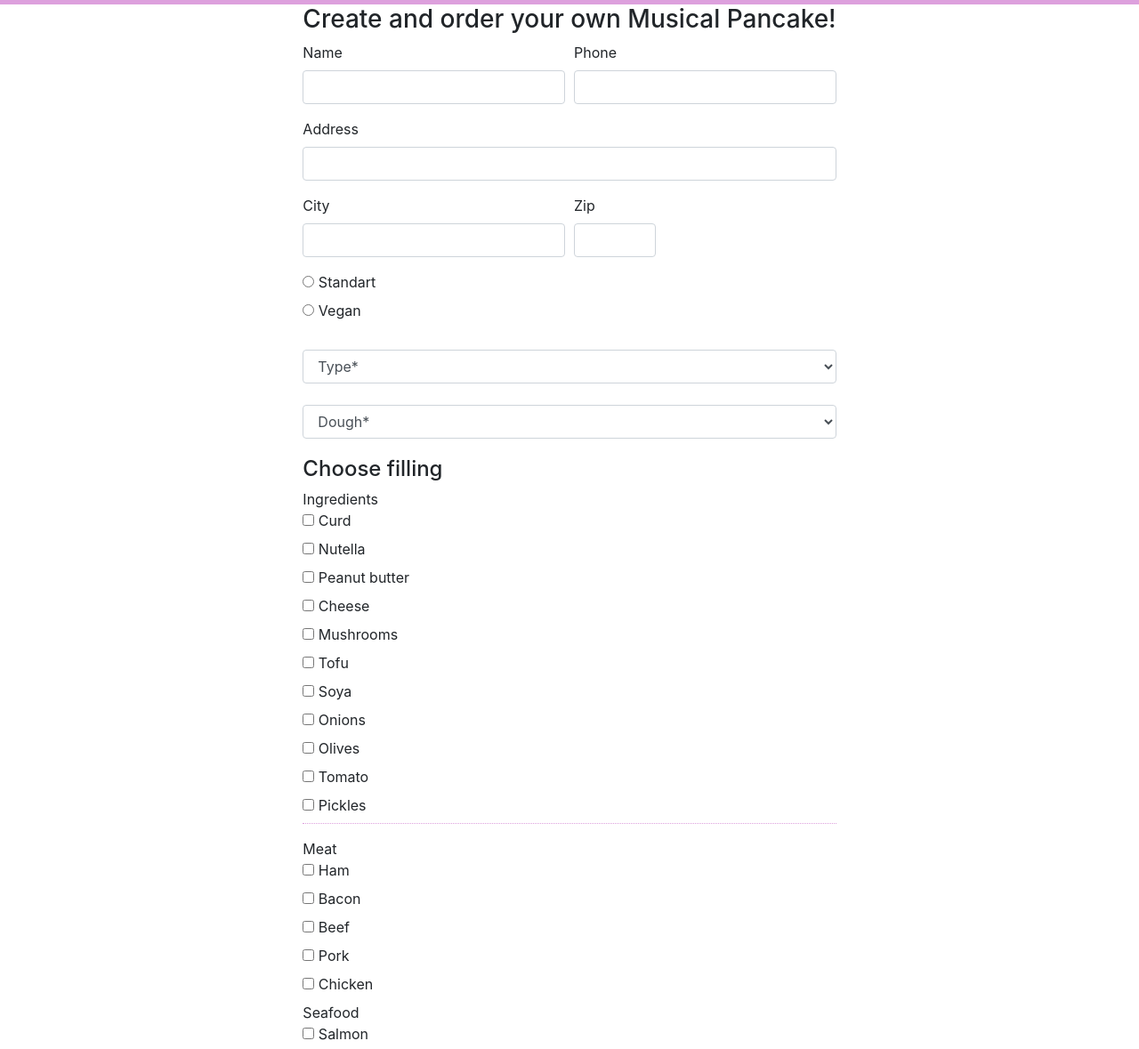
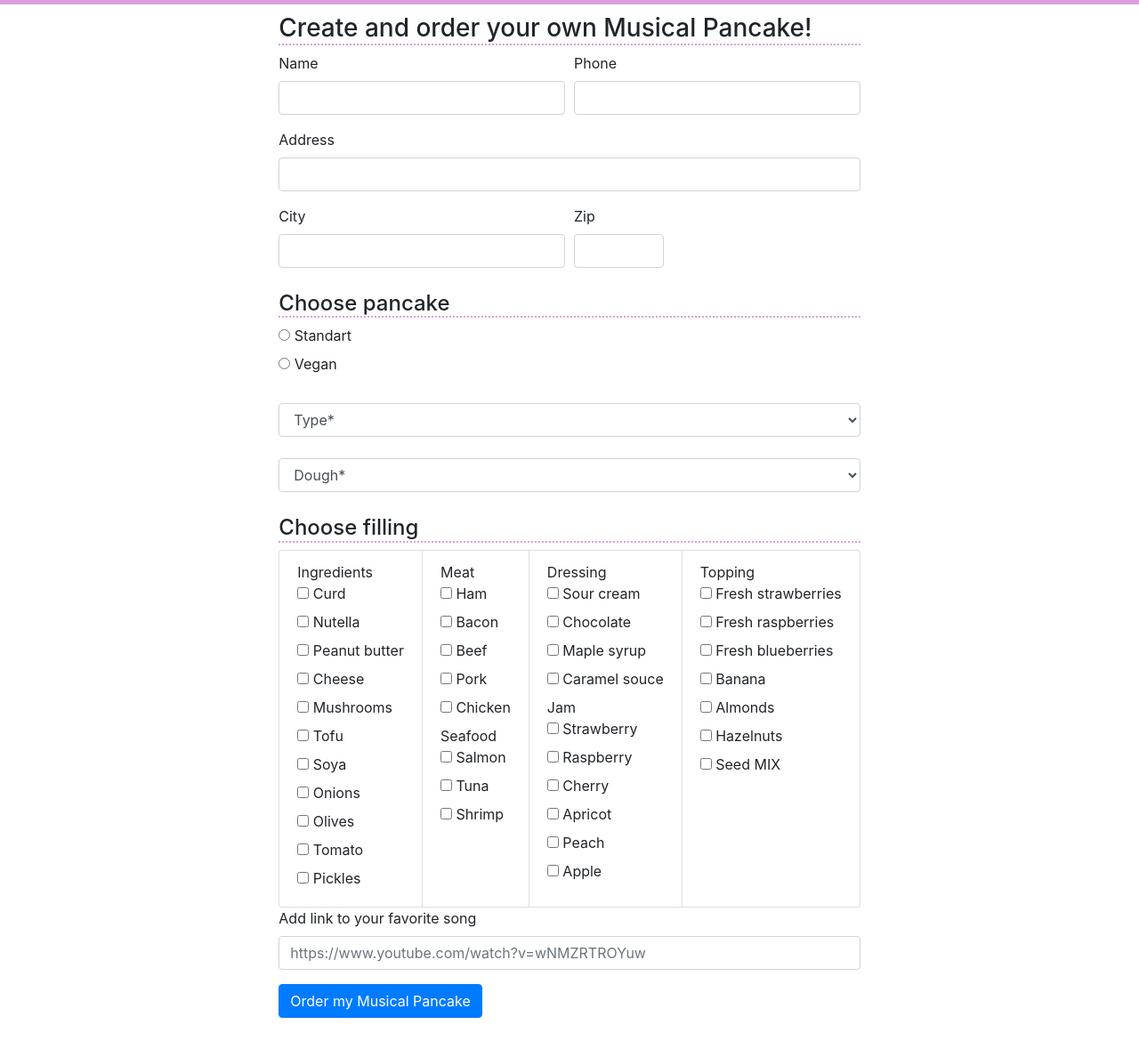
Before and after one commit to ievjun/musical-pancake, a plain HTML site: page order.html in a window 1280 px wide. Shown: the part 51-1230 px from the top of the page at 89% size. Drawn offline with nearby package versions, Linux system fonts and the light colour scheme.

Commit message:
style changes

```diff
--- a/order.html
+++ b/order.html
@@ -47,7 +47,7 @@
     <section class="container">
         <div class="row" id="order-form">
             <div>
-                <h3>Create and order your own Musical Pancake!</h3>
+                <h3 id="order">Create and order your own Musical Pancake!</h3>
                 <div>
                     <form>
                         <div class="form-row">
@@ -75,6 +75,7 @@
                             </div>
                         </div>
                         <div class="form-group">
+                            <h4 id="choose-pancake">Choose pancake</h4>
                             <div>
                                 <input type="radio" name="" id="">
                                 <label for="">Standart</label>
@@ -105,9 +106,13 @@
                                     <option>Quinoa</option>
                                 </select>
                             </div>
-                            <div class="form-group" id="fill-pancake-form">
-                                <h4>Choose filling</h4>
-                                <div>
+                        </div>
+                            <div class="form-group">
+                                <h4 id="choose-filling">Choose filling</h4>
+                                <ul class="list-group list-group-horizontal">
+                                    <li class="list-group-item">
+                                        <div class="ingredients">
+                                            <div >
                                                 <span>Ingredients</span>
                                             </div>
                                                     <div>
@@ -155,6 +160,9 @@
                                                         <label for="">Pickles</label>
                                                     </div>
                                                  </div>
+                                    </li>
+
+                                    <li class="list-group-item">
                                             <div>
                                                 <span>Meat</span>
                                                 <div>
@@ -177,7 +185,6 @@
                                                     <input type="checkbox" name="ingredient" id="">
                                                     <label for="">Chicken</label>
                                                 </div>
-                                    </div>
                                             <div>
                                                 <span>Seafood</span>
                                                 <div>
@@ -193,7 +200,8 @@
                                                     <label for="">Shrimp</label>
                                                 </div>
                                             </div>
-
+                                    </li>
+                                    <li class="list-group-item">
                                         <div>
                                             <span>Dressing</span>
                                             <div>
@@ -241,6 +249,8 @@
                                                 <label for="">Apple</label>
                                             </div>
                                         </div>
+                                    </li>
+                                    <li class="list-group-item">
                                         <div>
                                             <span>Topping</span>
                                             <div>
@@ -271,14 +281,15 @@
                                                 <input type="checkbox" name="ingredient" id="">
                                                 <label for="">Seed MIX</label>
                                             </div>
-                                    </div>
+                                    </li>
+                                </ul>
                                     <div class="form-group">
                                         <label for="inputAddress">Add link to your favorite song</label>
                                         <input type="text" class="form-control" id="inputAddress" placeholder="https://www.youtube.com/watch?v=wNMZRTROYuw">
                                     </div>
                                 </div>
                             </div>
-                            <button type="submit" class="btn btn-primary">Order my Musical Pancake</button>
+                            <button type="submit" class="btn btn-primary form-group">Order my Musical Pancake</button>
                         </form>
                     </div>
                             </div>
--- a/style.css
+++ b/style.css
@@ -57,8 +57,28 @@ footer {
     justify-content: center;
 }
 
-#fill-pancake-form {
-    padding-top: 20px;
-    border-bottom: 1px plum solid;
+#order {
+    padding-top: 10px;
+    border-bottom: 2px plum solid;
     border-bottom-style: dotted;
 }
+
+#choose-pancake {
+    padding-top: 10px;
+    border-bottom: 2px plum solid;
+    border-bottom-style: dotted;
+}
+
+#choose-filling {
+    padding-top: 10px;
+    border-bottom: 2px plum solid;
+    border-bottom-style: dotted;
+}
+
+.ingredients {
+
+}
+
+.meat {
+
+}
```
Lines whose indentation alone changed are shown as unchanged.
